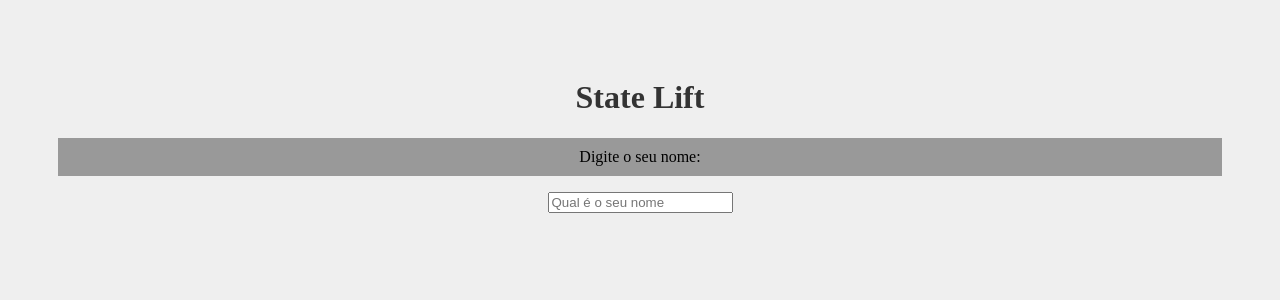
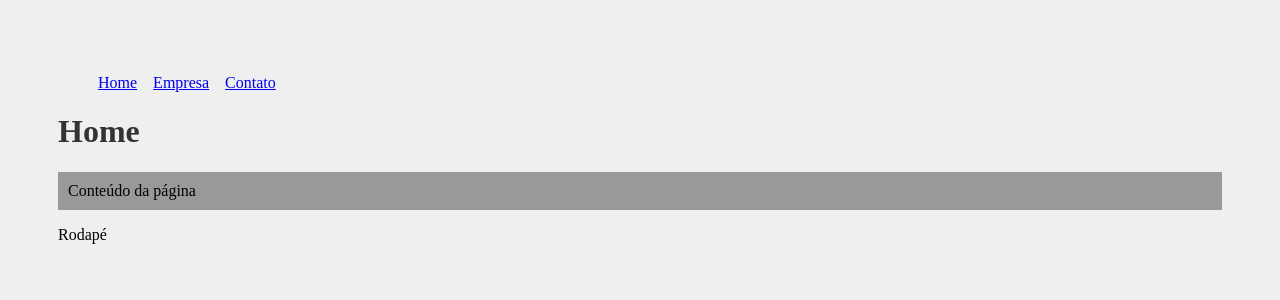
Before and after one commit to geneves97/appReact, a React (Create React App) app: page / in a window 1280 px wide. Shown: the top 300 px of the page. Built offline with nearby package versions, Linux system fonts and the light colour scheme.

Commit message:
feat: added the content of class 15 of the react course

```diff
--- a/package.json
+++ b/package.json
@@ -8,6 +8,7 @@
     "@testing-library/user-event": "^13.5.0",
     "react": "^17.0.2",
     "react-dom": "^17.0.2",
+    "react-router-dom": "^6.1.1",
     "react-scripts": "5.0.0",
     "web-vitals": "^2.1.2"
   },
--- a/src/App.js
+++ b/src/App.js
@@ -1,21 +1,30 @@
-import {useState} from 'react'
-import Saudacao from './components/Saudacao';
+import {BrowserRouter as Router, Routes, Route} from 'react-router-dom'
+import Home from './pages/Home'
+import Empresa from './pages/Empresa'
+import Contato from './pages/Contato'
+import NavBar from './components/layout/NavBar'
+import Footer from './components/layout/Footer'
 
-import './App.css' ;
-import SeuNome from './components/SeuNome';
 
 function App() {
 
-  const [nome, setNome] = useState()
 
   return (
-    <div className="App">
-      <h1>State Lift</h1>
-      <SeuNome setNome={setNome}/>
-      <Saudacao nome={nome}/>
+    <Router>
+      <NavBar />
+      <Routes>
+        <Route exact path="/" element={<Home/>}></Route>
+      </Routes>
 
-    </div>
+      <Routes>
+        <Route exact path="/empresa" element={<Empresa/>}></Route>
+      </Routes>
 
+      <Routes>
+        <Route exact path="/contato" element={<Contato/>}></Route>
+      </Routes>
+      <Footer />
+    </Router>
   )
 }
 
--- /dev/null
+++ b/src/components/layout/Footer.js
@@ -0,0 +1,7 @@
+function Footer(){
+  return(
+    <footer>Rodapé</footer>
+  )
+}
+
+export default Footer
--- /dev/null
+++ b/src/components/layout/NavBar.js
@@ -0,0 +1,20 @@
+import {Link} from 'react-router-dom'
+import styles from './NavBar.module.css'
+
+function NavBar(){
+  return(
+    <ul className={styles.list}>
+        <li className={styles.item}>
+          <Link to="/">Home</Link>
+        </li>
+        <li className={styles.item}>
+          <Link to="/empresa">Empresa</Link>
+        </li>
+        <li className={styles.item}>
+          <Link to="/contato">Contato</Link>
+        </li>
+      </ul>
+  )
+}
+
+export default NavBar
--- /dev/null
+++ b/src/components/layout/NavBar.module.css
@@ -0,0 +1,8 @@
+.list{
+  display: flex;
+  list-style: none;
+}
+
+.item{
+  margin-right: 1em;
+}
--- /dev/null
+++ b/src/pages/Contato.js
@@ -0,0 +1,10 @@
+function Contato(){
+  return(
+    <div>
+      <h1>Contato</h1>
+      <p>Conteúdo da página</p>
+    </div>
+  )
+}
+
+export default Contato
--- /dev/null
+++ b/src/pages/Empresa.js
@@ -0,0 +1,10 @@
+function Empresa(){
+  return(
+    <div>
+      <h1>Empresa</h1>
+      <p>Conteúdo da página</p>
+    </div>
+  )
+}
+
+export default Empresa
--- /dev/null
+++ b/src/pages/Home.js
@@ -0,0 +1,10 @@
+function Home(){
+  return(
+    <div>
+      <h1>Home</h1>
+      <p>Conteúdo da página</p>
+    </div>
+  )
+}
+
+export default Home
```
Also changed, not shown: 1 other file (tests, documents, lock files or other folders).
